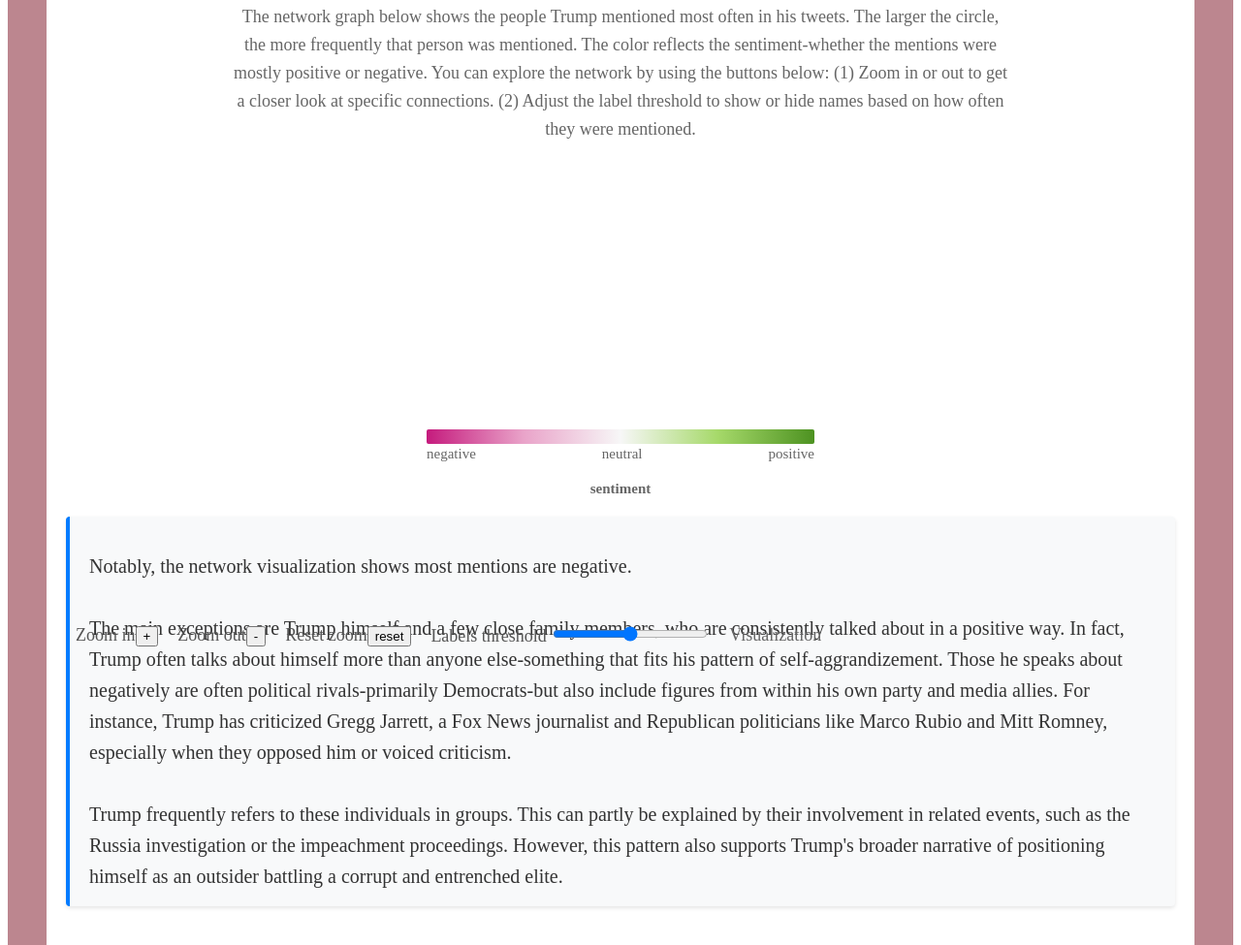
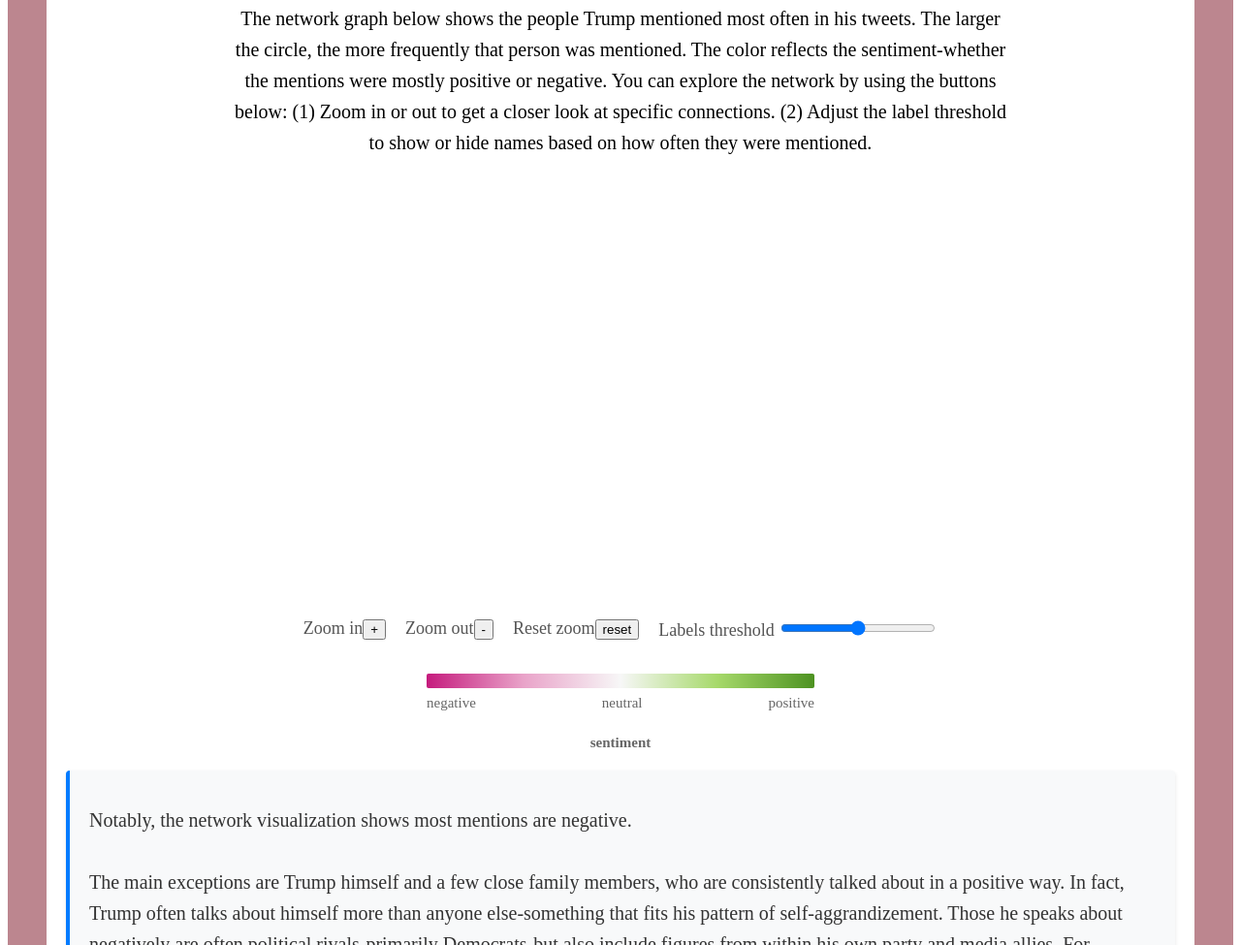
Before and after one commit to EmmaLefever/Data_Viz_Website_Storyline, a website built with Vite: page index.html in a window 1280 px wide. Shown: the part 8580-9555 px from the top of the page at 97% size. Built offline with nearby package versions, Linux system fonts and the light colour scheme; files whose address does not match are found by name; what graphology-gexf would draw is missing.

Commit message:
final changes (hopefully)

```diff
--- a/index.html
+++ b/index.html
@@ -387,13 +387,13 @@
                 </p>
             </div>
 
+            <div class="visualization-text">
+                <p>The network graph below shows the people Trump mentioned most often in his tweets. The larger the circle, the more frequently that person was mentioned. The color reflects the sentiment-whether the mentions were mostly positive or negative. You can explore the network by using the buttons below: (1) Zoom in or out to get a closer look at specific connections. (2) Adjust the label threshold to show or hide names based on how often they were mentioned.</p>
+            </div>
 
             <!-- network analysis -->
             <div class="placeholder2">
-                <div class="visualization-text">
-                    <p>The network graph below shows the people Trump mentioned most often in his tweets. The larger the circle, the more frequently that person was mentioned. The color reflects the sentiment-whether the mentions were mostly positive or negative. You can explore the network by using the buttons below: (1) Zoom in or out to get a closer look at specific connections. (2) Adjust the label threshold to show or hide names based on how often they were mentioned.</p>
-                </div>
-                <div id="container" style="width: 768px; height: 400px;"></div>
+                <div id="container"></div>
                 <div id="controls">
                     <div class="input"><label for="zoom-in">Zoom in</label><button id="zoom-in">+</button></div>
                     <div class="input"><label for="zoom-out">Zoom out</label><button id="zoom-out">-</button></div>
@@ -402,11 +402,11 @@
                         <label for="labels-threshold">Labels threshold</label>
                         <input id="labels-threshold" type="range" min="0" max="15" step="0.5" />
                     </div>
-                    <p>Visualization</p>
                 </div>
                 <script type="module" src="src/index.ts"></script>
             </div>
-            <div class="sentiment-legend">
+
+            <div class="sentiment-legend2">
                 <div class="legend-bar"></div>
                 <div class="legend-labels">
                     <span class="negative-label">negative</span>
@@ -415,12 +415,12 @@
                 </div>
                 <div class="legend-title"><br>sentiment</div>
             </div>
+
             <div class="graph-insight-box">
                 <p>
                     Notably, the network visualization shows most mentions are negative. <br><br>The main exceptions are Trump himself and a few close family members, who are consistently talked about in a positive way. In fact, Trump often talks about himself more than anyone else-something that fits his pattern of self-aggrandizement. Those he speaks about negatively are often political rivals-primarily Democrats-but also include figures from within his own party and media allies. For instance, Trump has criticized Gregg Jarrett, a Fox News journalist and Republican politicians like Marco Rubio and Mitt Romney, especially when they opposed him or voiced criticism. <br><br>Trump frequently refers to these individuals in groups. This can partly be explained by their involvement in related events, such as the Russia investigation or the impeachment proceedings. However, this pattern also supports Trump's broader narrative of positioning himself as an outsider battling a corrupt and entrenched elite.
                 </p>
             </div>
-
             <div class="visualization-text">
                 <p><br>Finally, Trump's strategy wasn't just about who he targeted-it was also about <span style="font-weight: bold;">what got attention</span>. In this final section, we look at how his audience responded.
                 </p>
--- a/main.ts
+++ b/main.ts
@@ -7,7 +7,7 @@ export default () => {
   let renderer: Sigma | null = null;
 
   // Load external GEXF file:
-  fetch("trump3.gexf")
+  fetch("trump4.gexf")
     .then((res) => res.text())
     .then((gexf) => {
       console.log("GEXF file loaded successfully:", gexf);
--- a/style.css
+++ b/style.css
@@ -271,7 +271,7 @@
 
 .placeholder2 {
     height: 400px;
-    display: flex;
+    display: block;
     align-items: center;
     justify-content: center;
 }
@@ -447,16 +447,26 @@
 }
 
 #container {
-    width: 768px;
-    height: 400px;
+    width: 100%;
+    height: auto;
     margin-bottom: 20px;
+    min-height: 400px;
+    box-sizing: border-box;
+    position: relative;
 }
+canvas {
+    position: absolute;
+    top: 0;
+    left: 0;
+    }
 
 .placeholder2 {
     width: 100%;
-    display: block;
+    display: flex;
     flex-direction: column;
-    gap: 10px;
+    gap: 20px;
+    align-items: center;
+    padding: 1rem 0;
 }
 
 #controls {
@@ -464,10 +474,14 @@
     flex-wrap: wrap;
     gap: 20px;
     align-items: center;
-    margin-bottom: 10px;
-    padding: 0 10px;
+    justify-content: center;
+    margin-bottom: 20px;
+    padding: 1rem;
     color: #555;
     font-size: 18px;
+    box-sizing: border-box;
+    width: 100%;
+    max-width: 800px;
 }
 
 
@@ -494,3 +508,13 @@
     width: 160px;
     max-width: 100%;
 }
+
+.sentiment-legend2 {
+    display: flex;
+    flex-direction: column;
+    justify-content: center;
+    align-items: center;
+    width: 200px;
+    margin: 10px auto 20px;
+    gap: 5px;
+}
```
Also changed, not shown: dist/assets/index-CV4IuERj.css (added), dist/assets/index-DAjcypZQ.js (added), dist/index.html, 4 other files.
